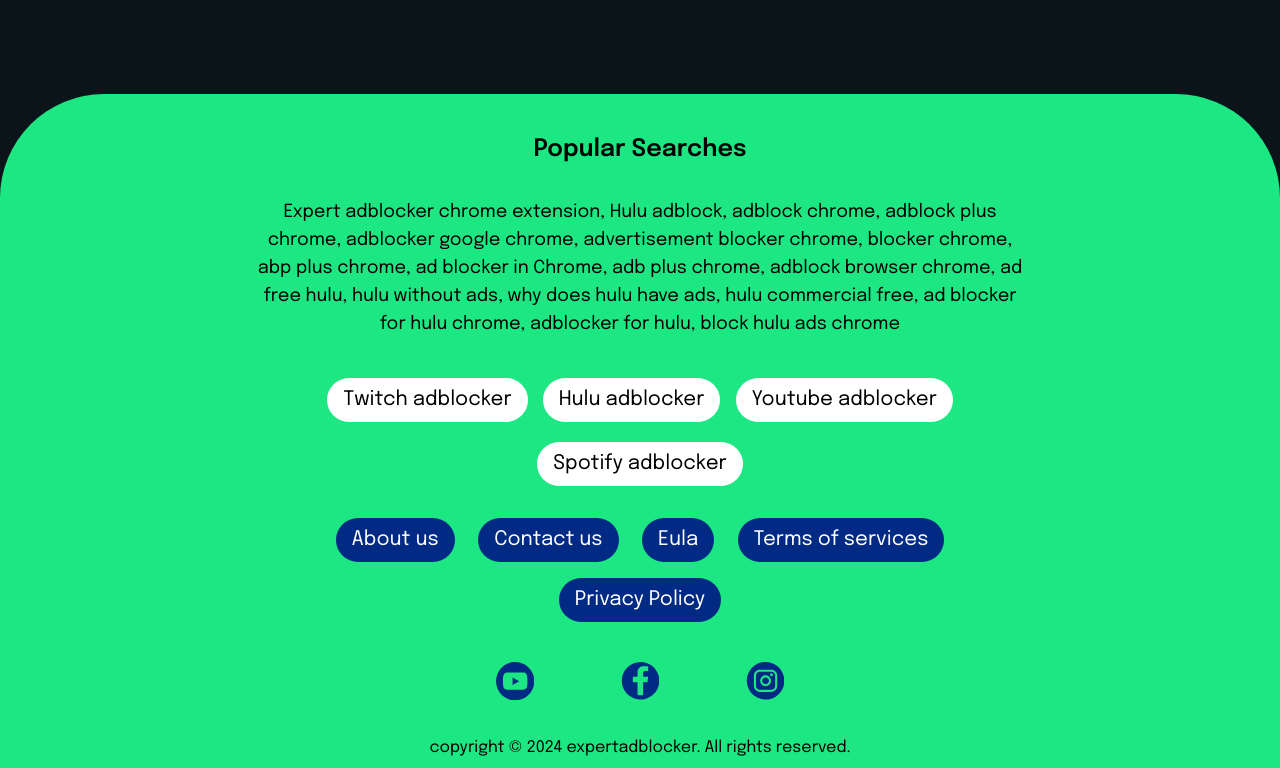
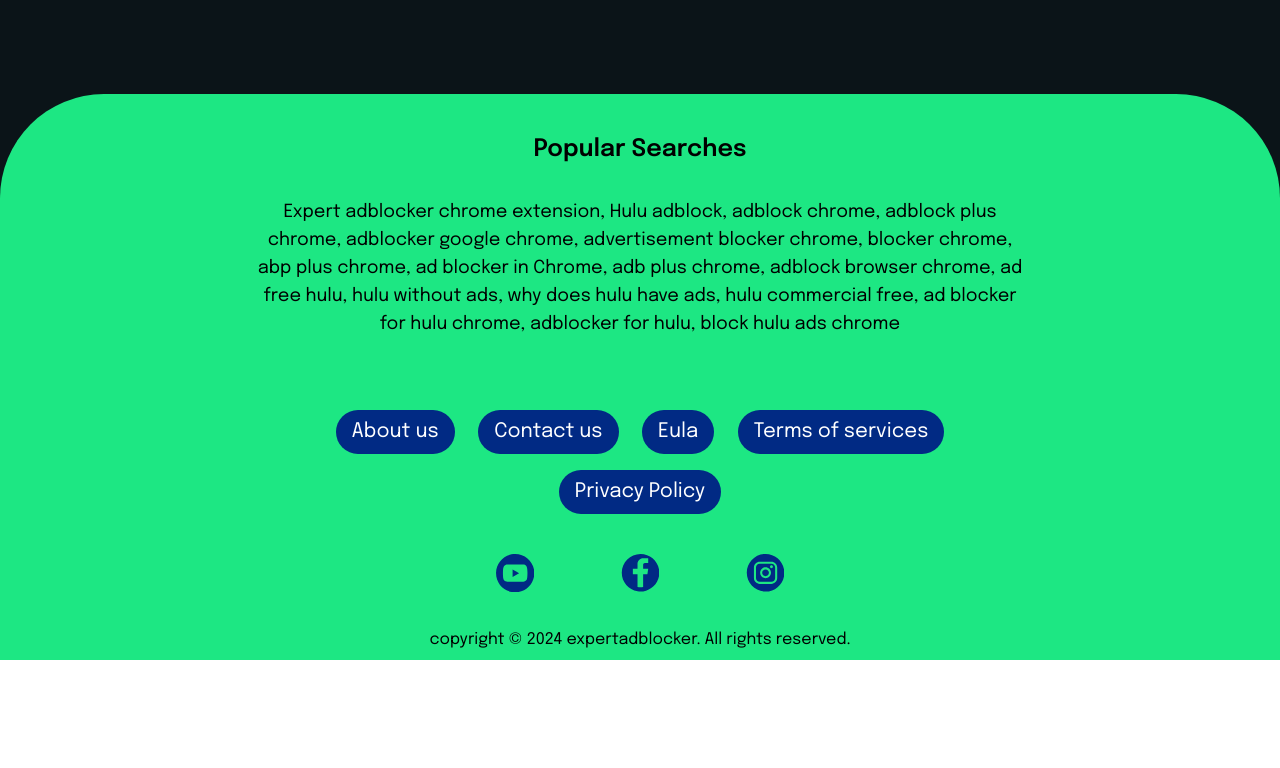
Before and after one commit to WebsitesByMTT/website_expertadblocker, a Next.js app: page /hulu-adblocker in a window 1280 px wide. Shown: the part 6541-7309 px from the top of the page. After the commit the page ends 7201 px from the top, so only its background shows below. Built offline with nearby package versions, Linux system fonts and the light colour scheme.

Commit message:
sitemap file updated

```diff
--- a/src/app/hulu-adblocker/page.js
+++ b/src/app/hulu-adblocker/page.js
@@ -252,13 +252,7 @@
                     link: "/privacy-policy"
                 },
             ],
-            webLinks :[
-                { name: "Twitch adblocker", link: "/twitch-adblocker" },
-                { name: "Hulu adblocker", link: "/hulu-adblocker" },
-                { name: "Youtube adblocker", link: "/youtube-adblocker" },
-                { name: "Spotify adblocker", link: "/spotify-adblocker" }
-
-            ]
+            webLinks :[]
         }
     }
 
--- a/src/app/spotify-adblocker/page.js
+++ b/src/app/spotify-adblocker/page.js
@@ -250,13 +250,7 @@
                     link: "/privacy-policy"
                 },
             ],
-            webLinks :[
-                { name: "Twitch adblocker", link: "/twitch-adblocker" },
-                { name: "Hulu adblocker", link: "/hulu-adblocker" },
-                { name: "Youtube adblocker", link: "/youtube-adblocker" },
-                { name: "Spotify adblocker", link: "/spotify-adblocker" }
-
-            ]
+            webLinks :[]
         }
     }
     return (
--- a/src/app/twitch-adblocker/page.js
+++ b/src/app/twitch-adblocker/page.js
@@ -249,13 +249,7 @@
           link: "/privacy-policy"
         },
       ],
-      webLinks :[
-        { name: "Twitch adblocker", link: "/twitch-adblocker" },
-        { name: "Hulu adblocker", link: "/hulu-adblocker" },
-        { name: "Youtube adblocker", link: "/youtube-adblocker" },
-        { name: "Spotify adblocker", link: "/spotify-adblocker" }
-
-    ]
+      webLinks :[]
     }
   }
 
--- a/src/app/youtube-adblocker/page.js
+++ b/src/app/youtube-adblocker/page.js
@@ -9,14 +9,14 @@
 
 export const metadata = {
     title: "Youtube Adblocker Chrome Extension- Free Adblocker",
-    description: "YouTube Adblocker Chrome extension is the best adblocker that blocks all YouTube ads in one go. So that you can enjoy all your favorite videos without those annoying ads.",
+    description: "YouTube Adblocker Chrome extension is the best adblocker that blocks all YouTube ads in one go. So that you can enjoy all your favorite videos without ads.",
     icons: {
         icon: '/favicon.png',
     },
     keywords: "Expert adblocker chrome extension, adblock chrome, adblock plus chrome, adblocker google chrome, advertisement blocker chrome, blocker chrome, abp plus chrome, ad blocker in Chrome, adb plus chrome, adblock browser chrome,Youtube Adblocker, adblock for youtube, youtube adblock reddit, best free ad blocker.",
     openGraph: {
         title: "Youtube Adblocker Chrome Extension- Free Adblocker",
-        description: "YouTube Adblocker Chrome extension is the best adblocker that blocks all YouTube ads in one go. So that you can enjoy all your favorite videos without those annoying ads.",
+        description: "YouTube Adblocker Chrome extension is the best adblocker that blocks all YouTube ads in one go. So that you can enjoy all your favorite videos without ads.",
         type: 'website',
         siteName: "Youtube adblocker",
         url: 'https://expertadblocker.com/youtube-adblocker',
@@ -250,13 +250,7 @@
                     link: "/privacy-policy"
                 },
             ],
-            webLinks :[
-                { name: "Twitch adblocker", link: "/twitch-adblocker" },
-                { name: "Hulu adblocker", link: "/hulu-adblocker" },
-                { name: "Youtube adblocker", link: "/youtube-adblocker" },
-                { name: "Spotify adblocker", link: "/spotify-adblocker" }
-
-            ]
+            webLinks :[]
         }
     }
     return (
```
